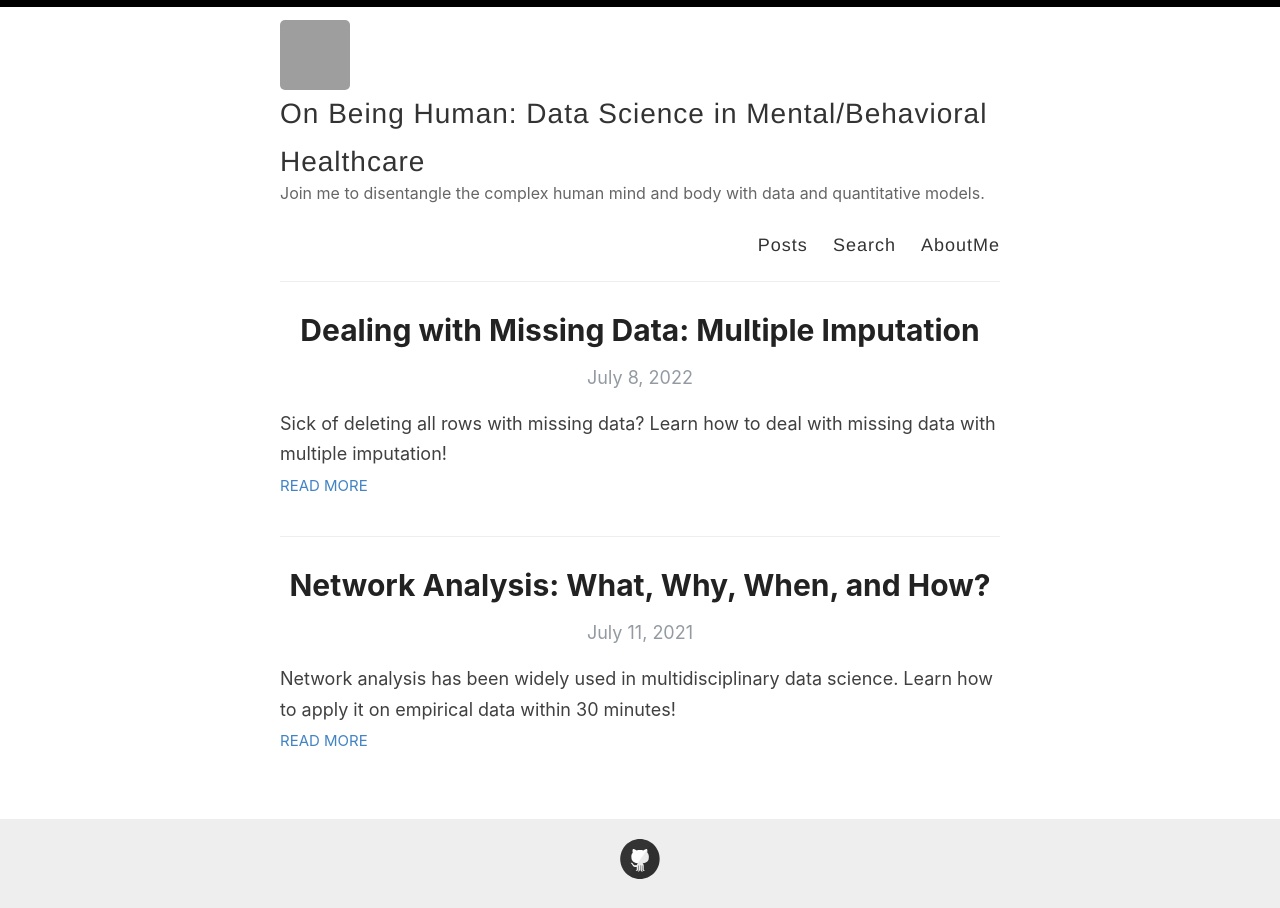
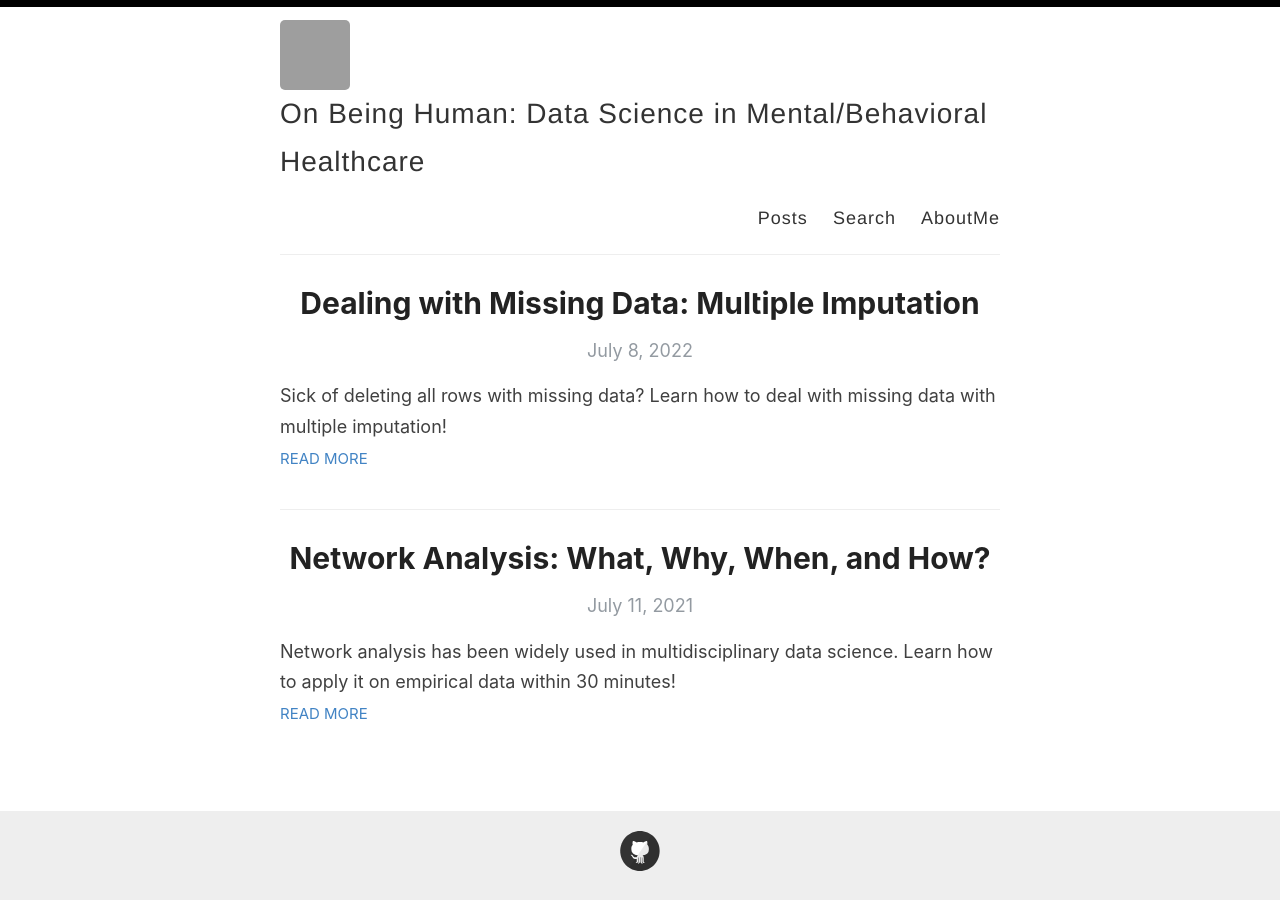
Before and after one commit to sin-ying-lin/sin-ying-lin.github.io, a Jekyll site: the page built from index.html, in a window 1280 px wide. Built offline with Jekyll 4.4.1, drawn with Linux system fonts in a browser that asks for light colours; the list of posts is cut into pages by our own code; grey boxes are pictures that could not be loaded.

Commit message:
Update _config.yml

```diff
--- a/_config.yml
+++ b/_config.yml
@@ -9,7 +9,7 @@ name: "On Being Human: Data Science in Mental/Behavioral Healthcare"
 author: Alina Lin
 
 # Short bio or description (displayed in the header)
-description: Join me to disentangle the complex human mind and body with data and quantitative models.
+description:
 
 # URL of your avatar or profile pic (you could use your GitHub profile pic)
 avatar: https://avatars.githubusercontent.com/u/79053453?v=4.png
```
